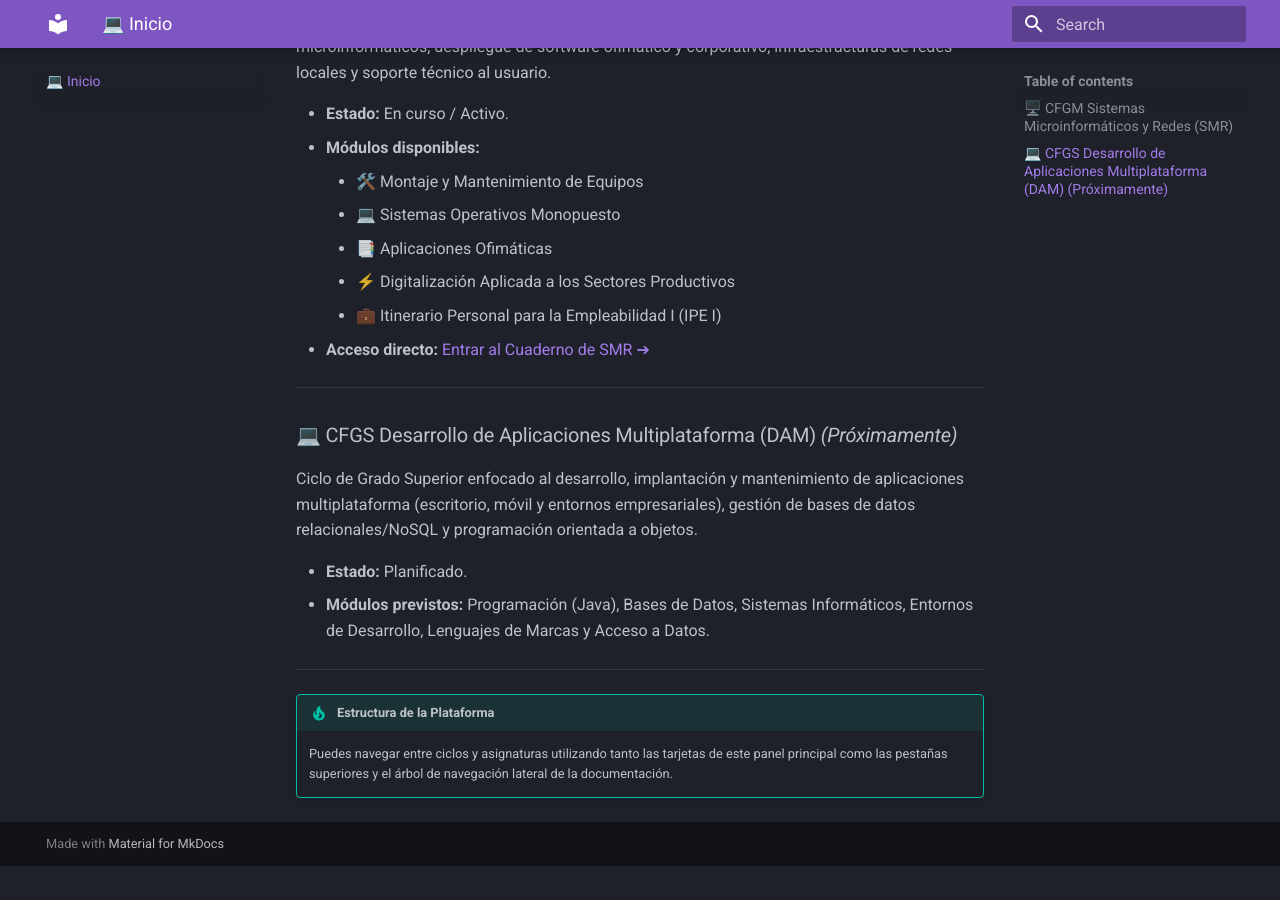
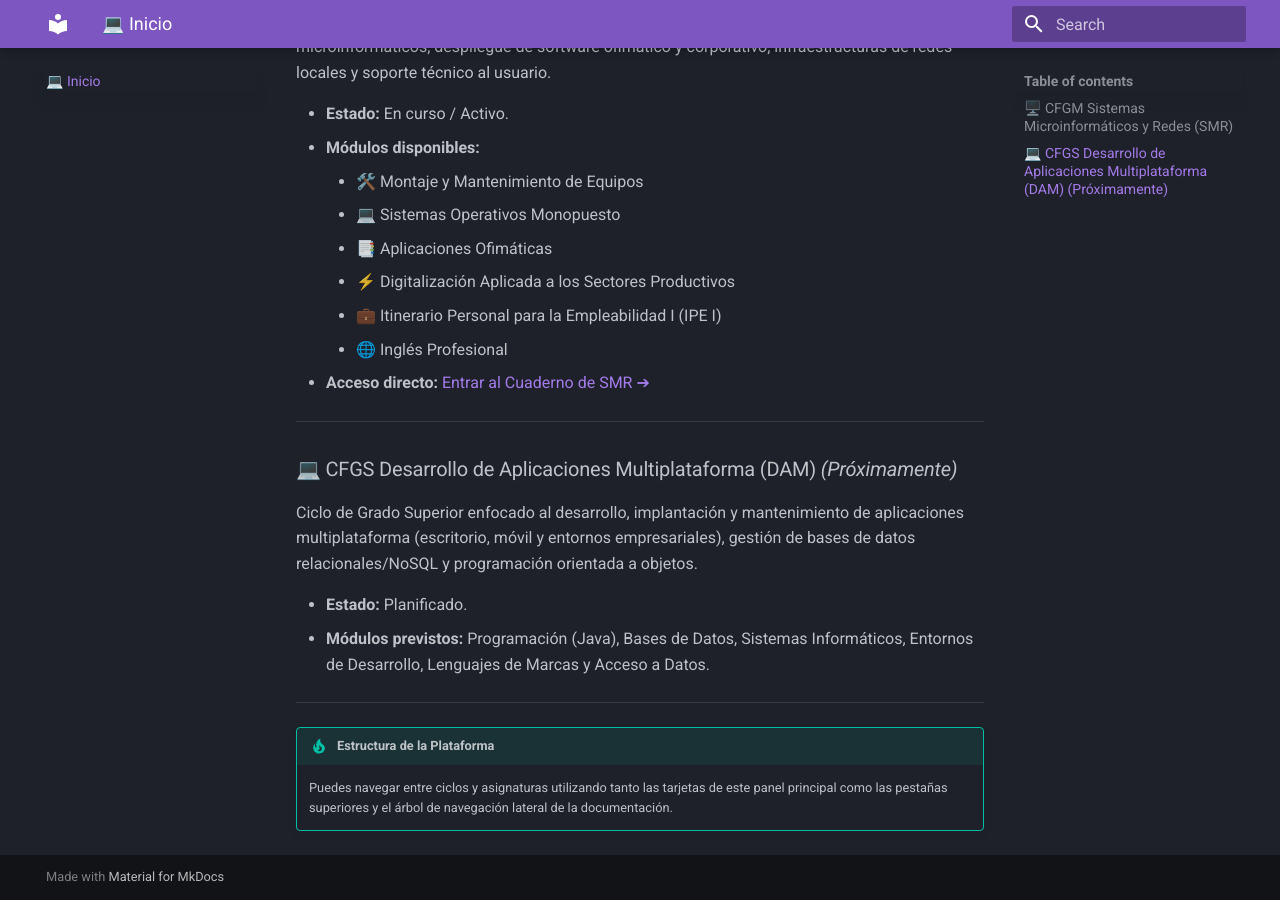
Before and after one commit to Beamspark/SMR-Apuntes, an MkDocs documentation site: the page built from docs/index.md, in a window 1280 px wide and 900 px high, scrolled down 542 px. Built offline with MkDocs 1.6.1 and Material for MkDocs 9.7.7, drawn with Linux system fonts in a browser that asks for light colours; before the commit the page ends 1408 px from its top, so only the background shows below that.

Commit message:
Update index.md

```diff
--- a/docs/index.md
+++ b/docs/index.md
@@ -18,6 +18,7 @@ Ciclo de Grado Medio orientado a la instalación, configuración y mantenimiento
     * 📑 Aplicaciones Ofimáticas
     * ⚡ Digitalización Aplicada a los Sectores Productivos
     * 💼 Itinerario Personal para la Empleabilidad I (IPE I)
+    * 🌐 Inglés Profesional
 * **Acceso directo:** [Entrar al Cuaderno de SMR ➔](smr/index.md)
 
 ---
```
